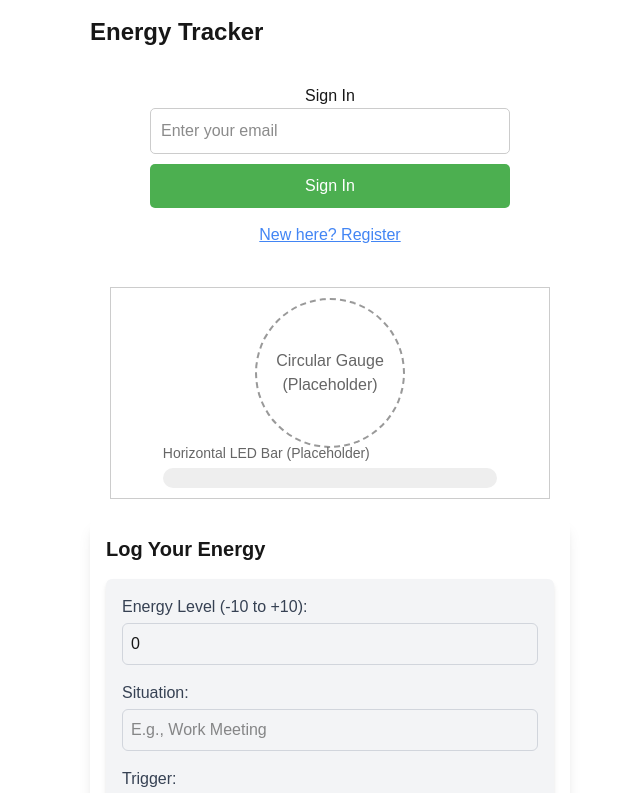
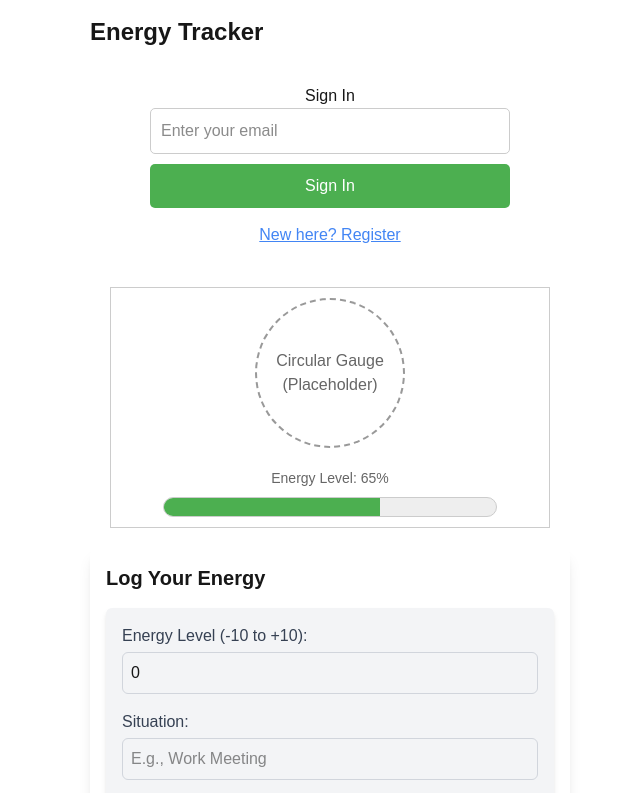
Before and after one commit to EannaH/anitergy-app, a Next.js app: page /dashboard in a window 1280 px wide. Shown: the top 793 px of the page, without its empty margins (310-950 px from the left). Built offline with nearby package versions, Linux system fonts and the light colour scheme; no server answers.

Commit message:
feat: replace placeholder bar with dynamic EnergyBar component

```diff
--- /dev/null
+++ b/app/components/EnergyBar.js
@@ -0,0 +1,24 @@
+"use client";
+
+import React from "react";
+
+export default function EnergyBar({ energyLevel = 50 }) {
+  return (
+    <div style={{
+      width: "80%",
+      height: "20px",
+      backgroundColor: "#eee",
+      borderRadius: "10px",
+      overflow: "hidden",
+      position: "relative",
+      border: "1px solid #ccc",
+    }}>
+      <div style={{
+        width: `${energyLevel}%`, // Dynamically adjusts based on energyLevel
+        height: "100%",
+        backgroundColor: energyLevel > 50 ? "#4CAF50" : "#FF4500", // Green if high, Red if low
+        transition: "width 0.5s ease-in-out"
+      }} />
+    </div>
+  );
+}
--- a/app/components/EnergyDashboard.js
+++ b/app/components/EnergyDashboard.js
@@ -1,11 +1,8 @@
-// app/components/EnergyDashboard.js (example path)
-// or ./EnergyDashboard.js depending on your structure
-
-"use client"; // if you're on Next.js (app router) and need client-side code
-
-import React from "react";
+import EnergyBar from "./EnergyBar"; // Import the EnergyBar component
 
 export default function EnergyDashboard() {
+  const testEnergyLevel = 65; // Temporary value, we'll hook real data later
+
   return (
     <div style={{
       display: "flex",
@@ -32,23 +29,11 @@ export default function EnergyDashboard() {
         </p>
       </div>
 
-      {/* Placeholder for Horizontal Bar */}
-      <div style={{
-        width: "80%",
-        height: "20px",
-        backgroundColor: "#eee",
-        borderRadius: "10px",
-        position: "relative"
-      }}>
-        <p style={{
-          position: "absolute",
-          top: "-25px",
-          color: "#666",
-          fontSize: "14px"
-        }}>
-          Horizontal LED Bar (Placeholder)
-        </p>
-      </div>
+      {/* Energy Bar Component */}
+      <p style={{ color: "#666", fontSize: "14px", marginBottom: "8px" }}>
+        Energy Level: {testEnergyLevel}%
+      </p>
+      <EnergyBar energyLevel={testEnergyLevel} />
     </div>
   );
 }
```
